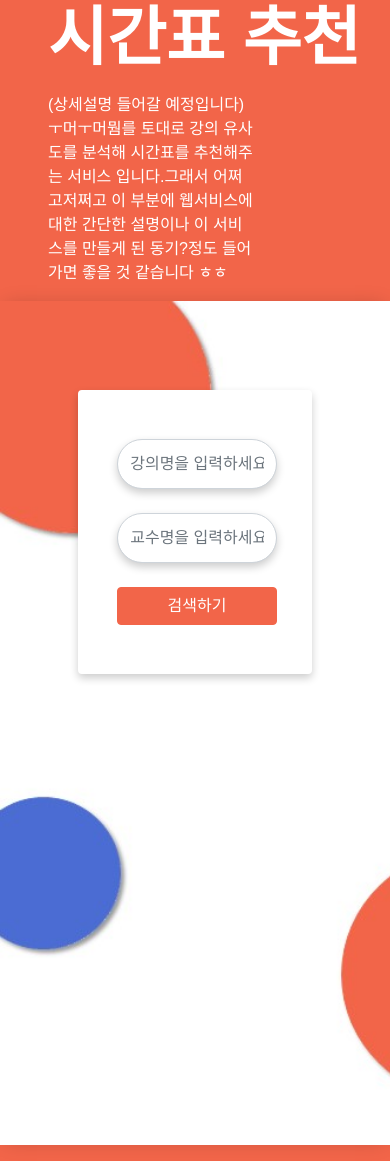
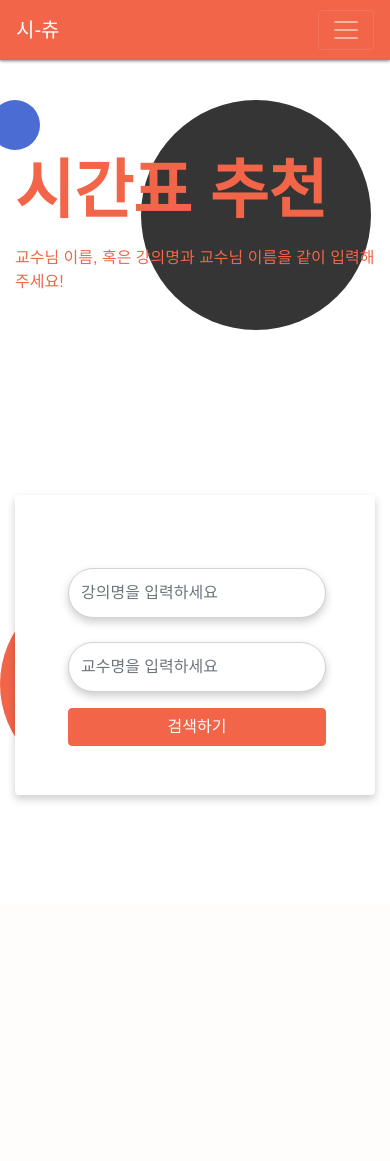
Before and after one commit to chulhee23/everytime-recommend-server, a Django app: page / in a window 390 px wide. After the commit the page ends 802 px from the top, so only its background shows below. Run offline with Django 3.2, Linux system fonts and the light colour scheme; style sheets or scripts are compiled from the project's sources; some libraries are stand-ins or nearby versions; some web fonts are replaced.

Commit message:
home index

```diff
--- a/main/templates/home.html
+++ b/main/templates/home.html
@@ -1,35 +1,42 @@
-{% extends 'base_background.html' %}
+{% extends 'base.html' %}
 
 {% block content %}
 <!-- 강의명과 교수명 일치하지 않거나, 아무것도 입력하지 않을시 alert -->
 {% if alert %}
-<div class="alert alert-primary text-center " role="alert" style="position: fixed; top: 10px; left: 10%; width: 80%; z-index: 3;">
+<div class="alert alert-primary text-center " role="alert" style="position: fixed; top: 10px; left: 10%; width: 80%;">
     {{alert}}
     <button type="button" class="close" data-dismiss="alert" aria-label="Close">
         <span aria-hidden="true">&times;</span>
     </button>
 </div>
 {% endif %}
-    <div class="row align-items-center">
-        <div class="col-md-4 col-sm-12">
-            <div class="left_wrapper ml-5">
-                <h1 class="font-weight-bold text-white text-left" style="font-size: 4rem;">시간표 추천</h1>
-                <p class="font-weight-light mt-3 text-white text-left" style="width: 60%;">(상세설명 들어갈 예정입니다)ㅜ머ㅜ머뭠를 토대로 강의 유사도를 분석해 시간표를 추천해주는 서비스 입니다.그래서
-                    어쩌고저쩌고 이 부분에 웹서비스에대한 간단한 설명이나 이 서비스를 만들게 된 동기?정도 들어가면 좋을 것 같습니다 ㅎㅎ
+
+<div class="blue-circle"></div>
+<div class="orange-circle-top"></div>
+<div class="orange-circle-bottom"></div>
+<div class="black-circle-top"></div>
+<div class="container shared-height" style="height: 100vh;">
+
+    <div class="row align-items-center shared-height" style="height: 100vh;">
+        <div class="col-md-6 col-sm-12">
+            <div class="left_wrapper ">
+                <h1 class="font-weight-bold text-primary text-shadow" style="font-size: 4rem;">시간표 추천</h1>
+                <p class="font-weight-light mt-3 text-primary">
+                  교수님 이름, 혹은 강의명과 교수님 이름을 같이 입력해주세요!
                 </p>
             </div>
         </div>
-        <div class="col-md-8 col-sm-12 form-group">
-            <div class="bg_img" style="padding-top: 23%;">
-                <div class="card m-auto py-4" style="border-color: white; width: 60%;">
+        <div class="col-md-6 col-sm-12 form-group">
+            <div class="right_wrapper">
+                <div class="card p-5" style="border-color: white; height: 200%;">
                     <form action="{% url 'result' %}" method="GET">
-                        <div class="form-group m-auto" style="width: 70%; min-width: 70%;">
+                        <div class="form-group">
                             <!-- required = true(필수로 입력해야하느 조건) 일단 없앴어용 -->
                             <input class="form-control py-4 my-4 rounded-pill" name="lecture" placeholder="강의명을 입력하세요">
-                            <input class="form-control py-4 mb-4 rounded-pill" name="professor" placeholder="교수명을 입력하세요">
+                            <input class="form-control py-4 rounded-pill" name="professor" placeholder="교수명을 입력하세요">
                         </div>
                         <!-- <input id="searchBt" type="submit" value="asdasasd" class="fa-lg"> -->
-                        <button type="submit" class="btn btn-primary btn-block mx-auto mb-4" style="width: 70%; min-width: 70%;">검색하기</button>
+                        <button type="submit" class="btn btn-primary btn-block">검색하기</button>
                     </form>
                 </div>
             </div>
@@ -37,4 +44,11 @@
         </div>
     </div>
 
+</div>
+
+
+<style>
+
+
+</style>
 {% endblock %}
--- a/project_everyReco/templates/base.html
+++ b/project_everyReco/templates/base.html
@@ -15,30 +15,29 @@
 </head>
 
 <body>
-    <nav class="navbar navbar-expand-lg navbar-dark bg-primary">
-        <a class="navbar-brand" href="#">Navbar</a>
+    <nav class="navbar navbar-expand-lg navbar-dark bg-primary" style="border: 0">
+        <a class="navbar-brand" href="/">시-츄</a>
         <button class="navbar-toggler" type="button" data-toggle="collapse" data-target="#navbarSupportedContent"
             aria-controls="navbarSupportedContent" aria-expanded="false" aria-label="Toggle navigation">
             <span class="navbar-toggler-icon"></span>
         </button>
         <div class="collapse navbar-collapse" id="navbarNav">
             <ul class="navbar-nav">
-                <li class="nav-item active">
-                    <a class="nav-link" href="{% url 'home' %}">Home</a>
-                </li>
+
                 {% if user.is_authenticated %}
                   <li class="nav-item">
-                    <a href="{% url 'account_email' %}">Change E-mail</a>
+                      <a class="nav-link" href="{% url 'mypage' %}">마이페이지(관심 강의 보기)</a>
                   </li>
                   <li class="nav-item">
-                    <a href="{% url 'account_logout' %}">Sign Out</a>
+                      <a class="nav-link" href="{% url 'account_logout' %}">로그아웃</a>
                   </li>
+
                 {% else %}
                   <li class="nav-item">
-                    <a href="{% url 'account_login' %}">Sign In</a>
+                      <a class="nav-link" href="{% url 'account_login' %}">로그인</a>
                   </li>
                   <li class="nav-item">
-                    <a href="{% url 'account_signup' %}">Sign Up</a>
+                      <a class="nav-link" href="{% url 'account_signup' %}">회원가입</a>
                   </li>
                 {% endif %}
             </ul>
--- a/scss_static/theme.scss
+++ b/scss_static/theme.scss
@@ -39,3 +39,44 @@ body{
     border-left-color: #f26549;
 }
 //signup.html
+
+
+
+
+.blue-circle {
+  background-color: var(--theme-color-2);
+  width: 50px;
+  height: 50px;
+  border-radius: 50%;
+  position: absolute;
+  top: 100px;
+  left: -10px;
+}
+.orange-circle-top {
+  background-color: var(--theme-color);
+  width: 150px;
+  height: 150px;
+  border-radius: 50%;
+  position: absolute;
+  top: 60%;
+  right: 30%;
+
+
+}
+.orange-circle-bottom {
+  background-color: var(--theme-color);
+  width: 200px;
+  height: 200px;
+  border-radius: 50%;
+  position: absolute;
+  bottom: 60px;
+}
+.black-circle-top {
+  background-color: var(--theme-color-3);
+  width: 230px;
+  height: 230px;
+  border-radius: 50%;
+  position: absolute;
+  top: 100px;
+  right: 5%;
+}
```
Also changed, not shown: project_everyReco/templates/account/login.html (+18 -4 lines), static/theme_test.scss (renamed from static/theme.scss, +35 -0 lines), scss_static/theme.css, static/theme.css, 3 other files. Lines whose indentation alone changed are shown as unchanged.
